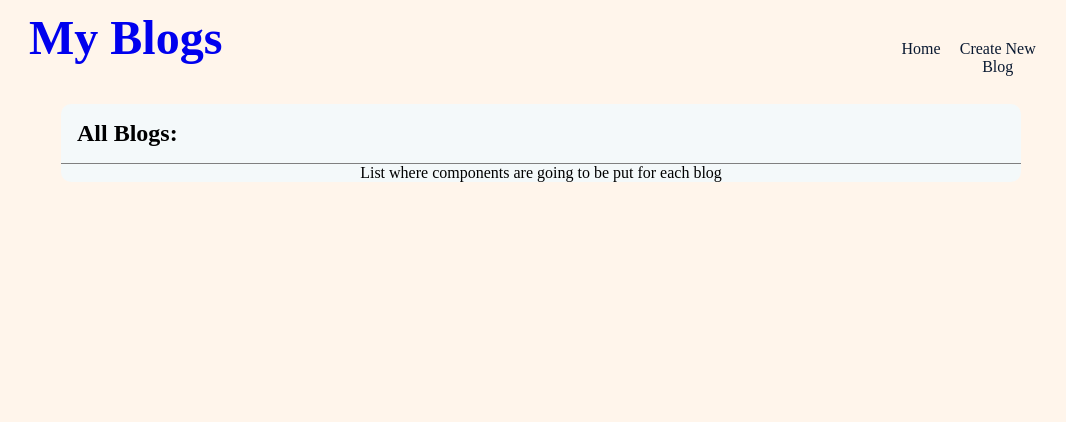
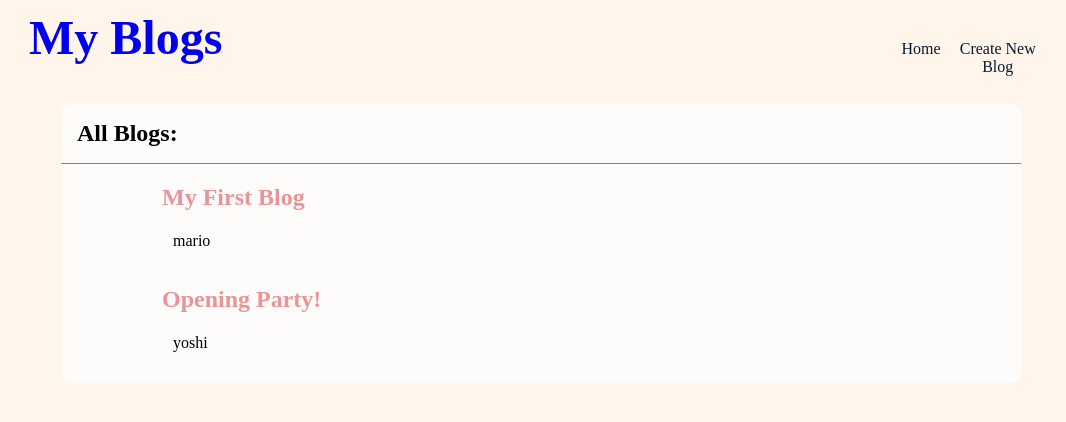
Before and after one commit to aleksandarLazic1998/Blog-App__React_Basics, a React (Create React App) app: page / in a window 1280 px wide. Shown: the top 422 px of the page, without its empty margins (99-1165 px from the left). Built offline with nearby package versions, Linux system fonts and the light colour scheme.

Commit message:
Added BlogList Component and styles for it

```diff
--- /dev/null
+++ b/src/js/components/BlogList/BlogList.css
@@ -0,0 +1,32 @@
+* {
+  margin: 0;
+  padding: 0;
+  box-sizing: border-box;
+}
+
+.blog__container {
+  display: block;
+  width: 80%;
+  margin: 0 auto;
+}
+.blog__container .blog__item {
+  text-align: left;
+  margin: 15px 0px;
+  cursor: pointer;
+  background-color: #FEFBFB;
+}
+.blog__container .blog__item:hover {
+  box-shadow: 1px 3px 5px rgba(0, 0, 0, 0.3);
+}
+.blog__container .blog__item__title {
+  font-size: 1.5rem;
+  font-family: serif;
+  padding: 5px;
+  color: #E99497;
+}
+.blog__container .blog__item__author {
+  padding: 1rem;
+  font-size: 1rem;
+}
+
+/*# sourceMappingURL=BlogList.css.map */
--- /dev/null
+++ b/src/js/components/BlogList/BlogList.js
@@ -0,0 +1,17 @@
+// Importing Style for Blog Components
+import './BlogList.css';
+
+const BlogList = ({blogs}) => {
+    return (
+        <div className="blog__container">
+            {blogs.map(blog=>(
+                <div className="blog__item" key={blog.id}>
+                    <h3 className="blog__item__title">{blog.title}</h3>
+                    <p className="blog__item__author">{blog.author}</p>
+                </div>
+            )
+            )}
+        </div>
+     );
+}
+export default BlogList;
--- a/src/js/components/Home/Home.css
+++ b/src/js/components/Home/Home.css
@@ -8,7 +8,7 @@
   width: 75%;
   margin: 0 auto;
   height: 100%;
-  background-color: #F4F9FA;
+  background-color: #FEFBFB;
   margin-top: 2%;
   border-radius: 10px 10px;
 }
--- a/src/js/components/Home/Home.js
+++ b/src/js/components/Home/Home.js
@@ -1,5 +1,7 @@
 import './Home.css';
 import { useState } from "react";
+// Importing components
+import BlogList from '../BlogList/BlogList';
 
 const Home = () => {
     // Data that was hardcoded for the purpose of refacturing it later with database
@@ -23,7 +25,7 @@ const [blogs,setBlog]=useState([
        <div className="home_component">
         <h2 className="title">All Blogs:</h2>
         <div className="blog-list">
-        List where components are going to be put for each blog
+        <BlogList blogs={blogs}/>
         </div>
        </div>
         );
--- /dev/null
+++ b/src/sass/components/BlogList/BlogList.scss
@@ -0,0 +1,32 @@
+@import '../../shared/resets';
+@import '../../shared/colors';
+
+.blog__container {
+    display: block;
+    width: 80%;
+    margin: 0 auto;
+
+    .blog__item {
+        text-align: left;
+        margin: 15px 0px;
+        cursor: pointer;
+        background-color: #FEFBFB;
+
+        &:hover {
+            box-shadow: 1px 3px 5px rgba(0, 0, 0, 0.3);
+        }
+
+        &__title {
+            font-size: 1.5rem;
+            font-family: serif;
+            padding: 5px;
+            color: $seaPink;
+        }
+
+        &__author {
+            padding: 1rem;
+            font-size: 1rem;
+        }
+    }
+
+}
--- a/src/sass/components/Home/Home.scss
+++ b/src/sass/components/Home/Home.scss
@@ -5,7 +5,7 @@
     width: 75%;
     margin: 0 auto;
     height: 100%;
-    background-color: #F4F9FA;
+    background-color: $fantasy;
     margin-top: 2%;
     border-radius: 10px 10px;
 
--- a/src/sass/shared/_colors.scss
+++ b/src/sass/shared/_colors.scss
@@ -3,3 +3,7 @@ $serenade:#FFF5EB;
 $blueZodiac:#0A1931;
 // For Hovering
 $pinkSalmon: #FF96AD;
+// For Blog List
+$seaPink:#E99497;
+
+$fantasy:#FEFBFB
```
Also changed, not shown: 2 other files (tests, documents, lock files or other folders).
